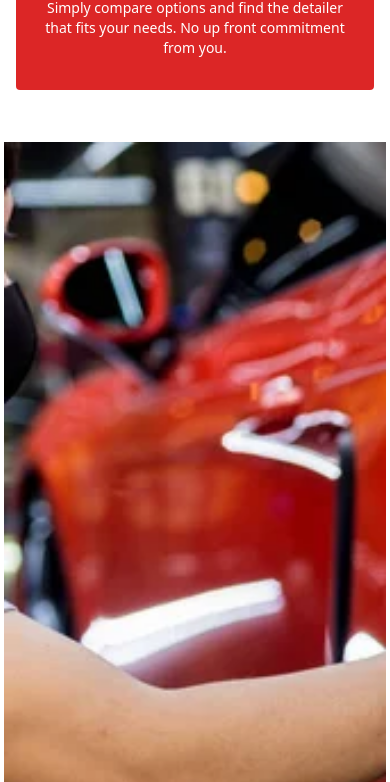
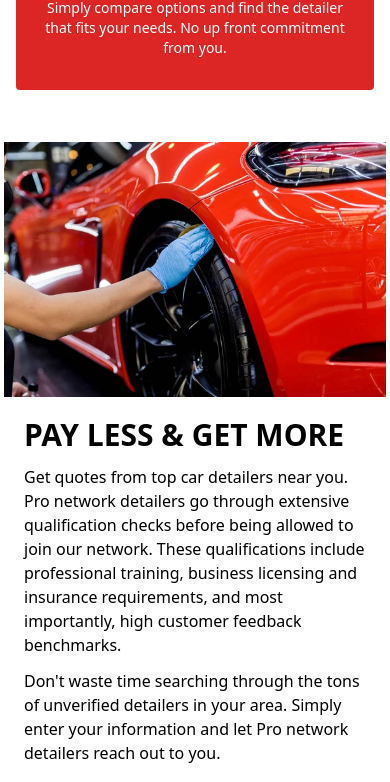
Before and after one commit to jhdavey/ocd, a React (Create React App) app in the folder client/: page / in a window 390 px wide. Shown: the part 1779-2561 px from the top of the page. Built offline with nearby package versions, Linux system fonts and the light colour scheme.

Commit message:
Fixed highlightImage responsive formatting

```diff
--- a/client/src/components/pages/Home.js
+++ b/client/src/components/pages/Home.js
@@ -60,14 +60,13 @@ export default function Home() {
         </div>
 
         {/* Promotional section */}
-        <div className="w-full p-1 md:p-3 grid grid-rows-2 md:grid-rows-1 md:grid-cols-2 mt-5">
+        <div className="p-1 md:p-3 md:flex mt-5">
 
-        {/*  On medium screens, left column image */}
-          <div style={{ backgroundImage: `url(${highlightImage})` }} className="bg-cover">
-          </div>
+          {/*  On medium screens, left column image */}
+          <img src={highlightImage} className="lg:w-1/2" />
 
           {/*  On medium screens, right column info section */}
-          <div className="p-5 mx-auto rounded">
+          <div className="p-5 mx-auto rounded lg:w-1/2">
             <p className="text-3xl font-bold">PAY LESS & GET MORE</p>
             <p className="py-3">Get quotes from top car detailers near you. Pro network detailers go through extensive qualification checks before being allowed to join our network. These qualifications include professional training, business licensing and insurance requirements, and most importantly, high customer feedback benchmarks.</p>
             <p>Don't waste time searching through the tons of unverified detailers in your area. Simply enter your information and let Pro network detailers reach out to you.</p>
```
